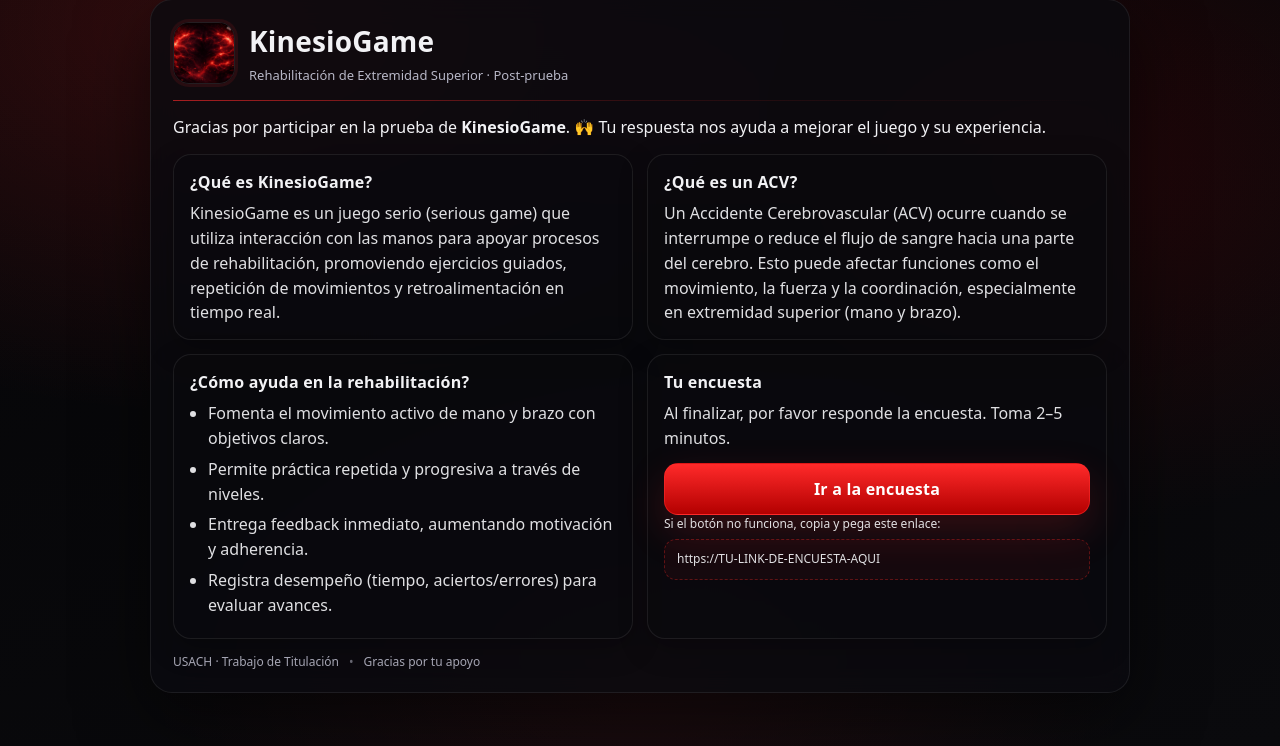
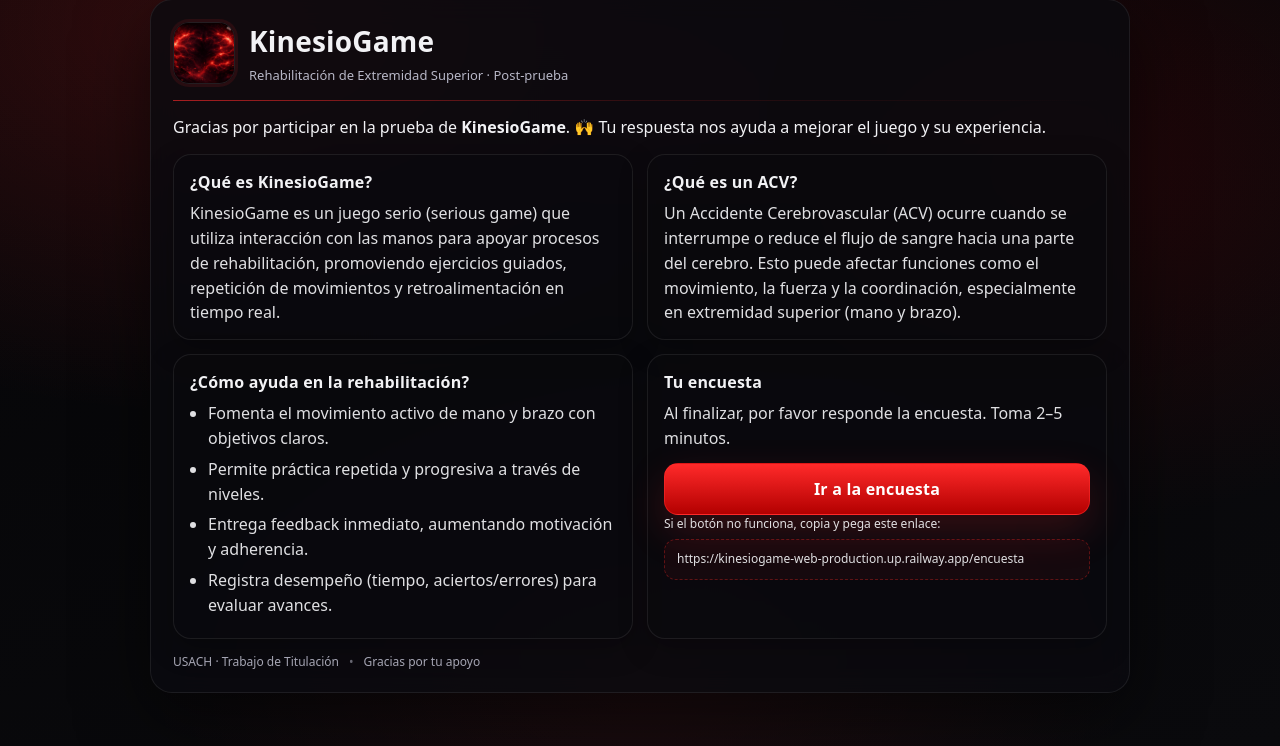
Before and after one commit to gonzalomesa-tech/kinesiogame-web, a FastAPI app: page / in a window 1280 px wide. Shown: the part 54-800 px from the top of the page. Run offline with FastAPI, Linux system fonts and the light colour scheme.

Commit message:
Update survey fallback link

```diff
--- a/templates/index.html
+++ b/templates/index.html
@@ -68,7 +68,7 @@
 
           <p class="small">
             Si el botón no funciona, copia y pega este enlace:
-            <span class="link">{{ survey_url }}</span>
+            <span class="link">https://kinesiogame-web-production.up.railway.app/encuesta</span>
           </p>
         </div>
       </div>
```
